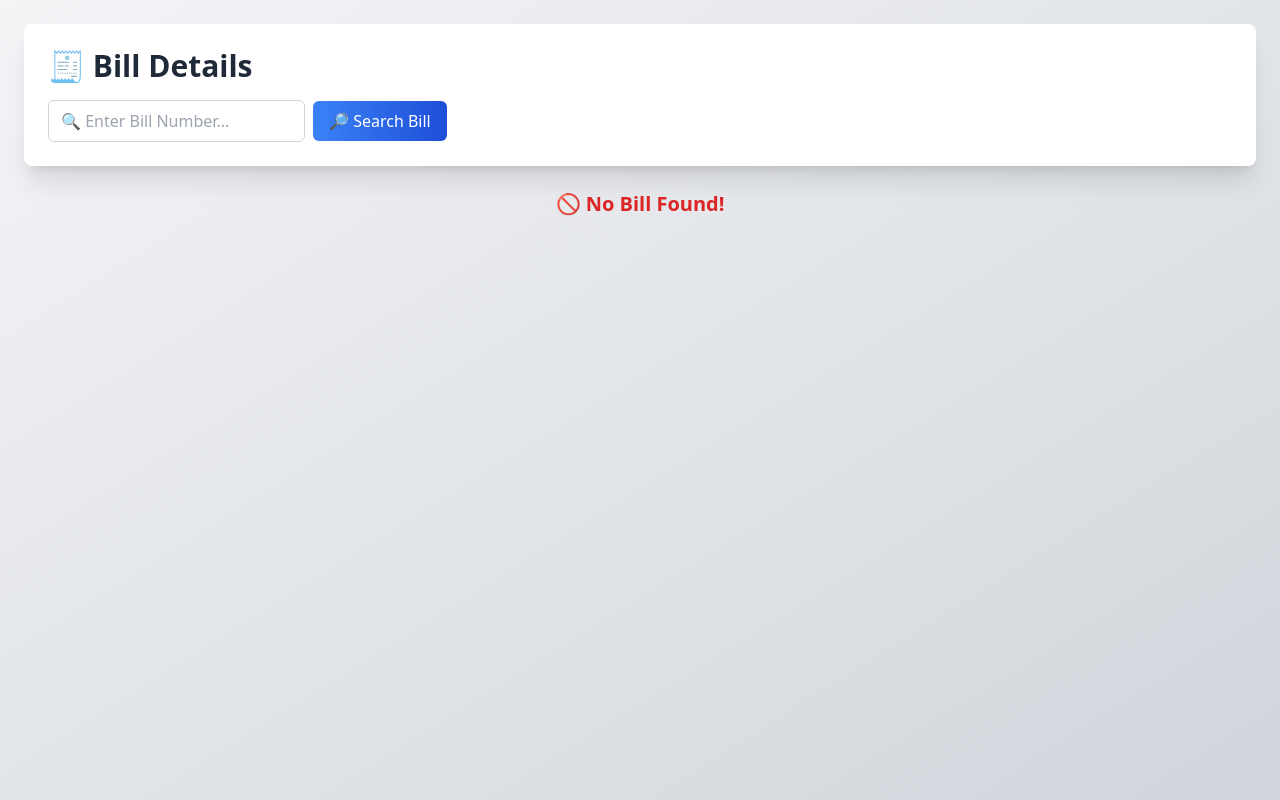
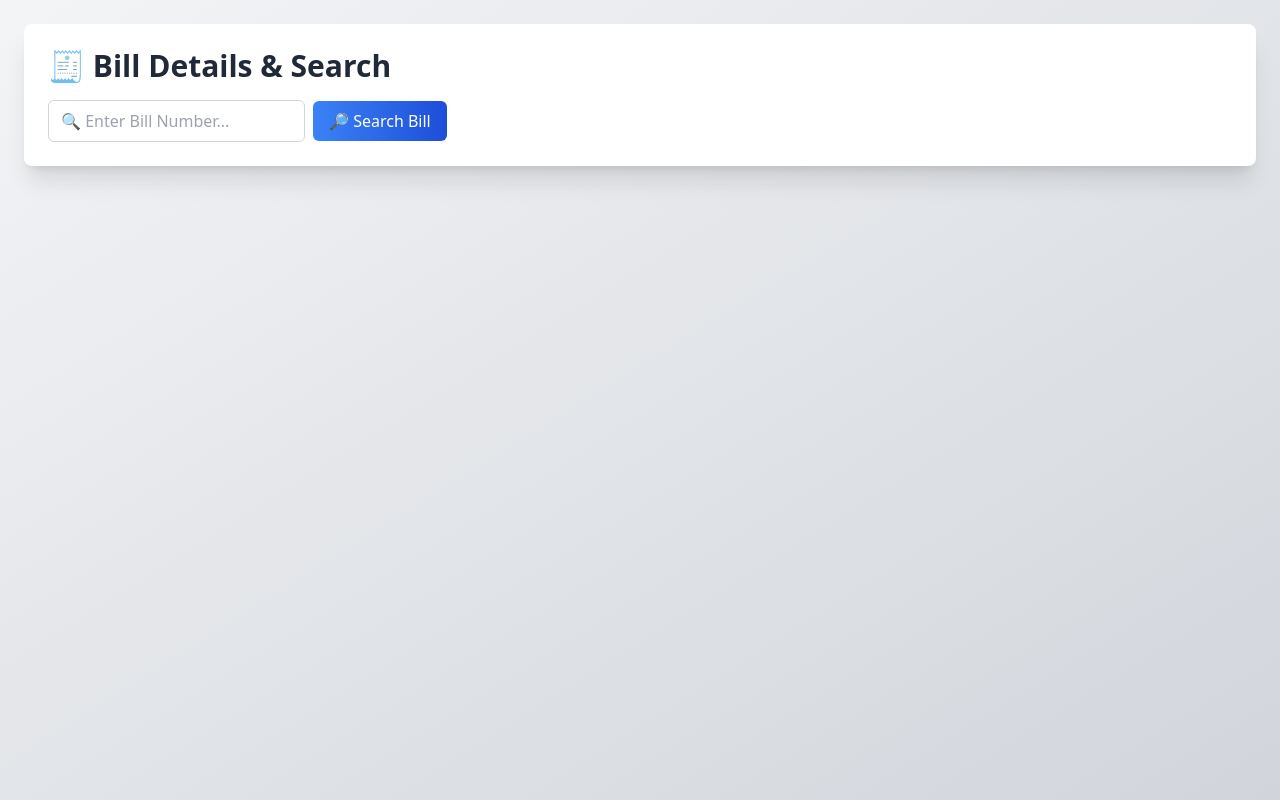
Before and after one commit to theNareshofficial/CoreNestEngine, a Python web app: template templates/bill_detail.html in a window 1280 px wide. Shown: the part 64-864 px from the top of the page. Run offline with Jinja, Linux system fonts and the light colour scheme; the template is opened without the code that fills it, so the values that code supplies are empty; some libraries are stand-ins or nearby versions.

Commit message:
Updated Edit_Bill and PDF

```diff
--- a/templates/bill_detail.html
+++ b/templates/bill_detail.html
@@ -1,16 +1,14 @@
 {% extends "base.html" %}
-
 {% block content %}
-
 {% include 'navbar.html' %}
 
 <div class="min-h-screen bg-gradient-to-br from-gray-100 to-gray-300 p-6">
     <div class="bg-white p-6 rounded-lg shadow-xl">
         <h1 class="text-3xl font-bold text-gray-800 flex items-center">
-            🧾 Bill Details
+            🧾 Bill Details & Search
         </h1>
-        <form method="GET" class="flex items-center space-x-2 mt-4">
-            <input type="text" name="bill_no" placeholder="🔍 Enter Bill Number..." required
+        <form method="GET" action="{{ url_for('billing.bill_detail') }}" class="flex items-center space-x-2 mt-4">
+            <input type="text" name="bill_no" placeholder="🔍 Enter Bill Number..." required value="{{ bill_no or '' }}"
                 class="border border-gray-300 rounded-md px-3 py-2 text-black focus:ring-2 focus:ring-blue-400" />
             <button type="submit"
                 class="bg-gradient-to-r from-blue-500 to-blue-700 text-white px-4 py-2 rounded-md hover:from-blue-600 hover:to-blue-800 transition-all">
@@ -19,23 +17,64 @@
         </form>
     </div>
 
+    {% if recent_bills and not bill_data %}
+    <div class="mt-10 bg-white p-6 rounded-lg shadow-xl">
+        <h2 class="text-2xl font-bold text-gray-800 mb-4">🕒 Last 25 Bills</h2>
+        <div class="overflow-x-auto">
+            <table class="w-full border-collapse border border-gray-300">
+                <thead class="bg-gradient-to-r from-gray-200 to-gray-300 text-gray-700">
+                    <tr>
+                        <th class="border p-3">🧾 Bill No</th>
+                        <th class="border p-3">👤 Customer</th>
+                        <th class="border p-3">📅 Date</th>
+                        <th class="border p-3">💰 Amount</th>
+                        <th class="border p-3">🔍 View</th>
+                    </tr>
+                </thead>
+                <tbody>
+                    {% for bill in recent_bills %}
+                    <tr class="hover:bg-blue-50 transition-all">
+                        <td class="p-3 border">{{ bill.bill_no }}</td>
+                        <td class="p-3 border">{{ bill.customer_name }}</td>
+
+                        <td class="p-3 border">{{ bill.formatted_date }}</td>
+
+                        <td class="p-3 border text-green-600 font-semibold">₹{{ "%.2f"|format(bill.total_amount) }}</td>
+                        <td class="p-3 border">
+                            <a href="{{ url_for('billing.bill_detail', bill_no=bill.bill_no) }}"
+                                class="bg-blue-500 text-white px-6 py-2 rounded-md hover:bg-blue-600 transition-all duration-200">
+                                📃View
+                            </a>
+                        </td>
+                    </tr>
+                    {% endfor %}
+                </tbody>
+            </table>
+        </div>
+    </div>
+    {% endif %}
+
     {% if bill_data %}
     <div class="mt-6 bg-white p-6 rounded-lg shadow-lg">
         <div class="flex justify-between items-center mb-3">
             <h2 class="text-2xl font-semibold text-gray-700 flex items-center">
                 📄 Bill Information
             </h2>
-            {% if bill_data %}
-            <a href="{{ url_for('edit_bill', bill_no=bill_data['bill_no']) }}"
+            <div class="space-x-2">
+                <a href="{{ url_for('billing.generate_pdf', bill_no=bill_data['bill_no']) }}"
+                    class="bg-green-600 text-white px-4 py-2 rounded-md hover:bg-green-700 transition-all ml-2">
+                    📥 Download PDF
+                </a>
+                <a href="{{ url_for('billing.edit_bill', bill_no=bill_data['bill_no']) }}"
                     class="bg-yellow-500 text-white px-4 py-2 rounded-md hover:bg-yellow-600 transition-all">
                     ✏️ Edit Bill
                 </a>
-            {% endif %}
             </div>
         </div>
+
         <table class="w-full border-collapse border border-gray-300 shadow-md rounded-lg overflow-hidden">
-            <thead>
-                <tr class="bg-gradient-to-r from-gray-200 to-gray-300 text-gray-700">
+            <thead class="bg-gradient-to-r from-gray-200 to-gray-300 text-gray-700">
+                <tr>
                     <th class="border p-3">🧾 Bill No</th>
                     <th class="border p-3">👤 Customer Name</th>
                     <th class="border p-3">📞 Mobile Number</th>
@@ -48,8 +87,10 @@
                     <td class="p-3 border-b border-gray-300">{{ bill_data["bill_no"] }}</td>
                     <td class="p-3 border-b border-gray-300">{{ bill_data["customer_name"] }}</td>
                     <td class="p-3 border-b border-gray-300">{{ bill_data["mobile_number"] }}</td>
-                    <td class="p-3 border-b border-gray-300">{{ bill_data["bill_date"] }}</td>
-                    <td class="p-3 border-b border-gray-300 font-semibold text-green-600">₹{{ bill_data["total_amount"] }}</td>
+
+                    <td class="p-3 border-b border-gray-300">{{ bill_data.formatted_date }}</td>
+
+                    <td class="p-3 border-b border-gray-300 font-semibold text-green-600">₹{{ "%.2f"|format(bill_data["total_amount"]) }}</td>
                 </tr>
             </tbody>
         </table>
@@ -71,16 +112,17 @@
                 <tr class="hover:bg-green-100 transition-all duration-300">
                     <td class="border p-3">{{ item["product_name"] }}</td>
                     <td class="border p-3">{{ item["quantity"] }}</td>
-                    <td class="border p-3">₹{{ item["sale_price"] }}</td>
-                    <td class="border p-3 font-semibold text-blue-600">₹{{ item["total"] }}</td>
+                    <td class="border p-3">₹{{ "%.2f"|format(item["sale_price"]) }}</td>
+                    <td class="border p-3 font-semibold text-blue-600">₹{{ "%.2f"|format(item["total"]) }}</td>
                 </tr>
                 {% endfor %}
             </tbody>
         </table>
     </div>
-    {% else %}
+
+    {% elif not recent_bills and bill_no %}
         <div class="mt-6 text-center text-red-600 text-xl font-semibold">
-        🚫 No Bill Found!
+            🚫 No Bill Found for '{{ bill_no }}'!
         </div>
     {% endif %}
 </div>
```
Lines whose indentation alone changed are shown as unchanged.
